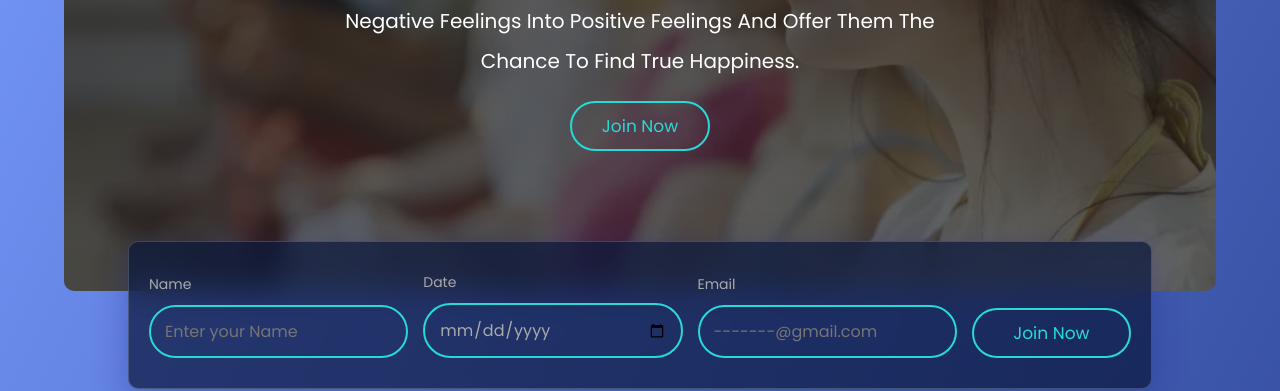
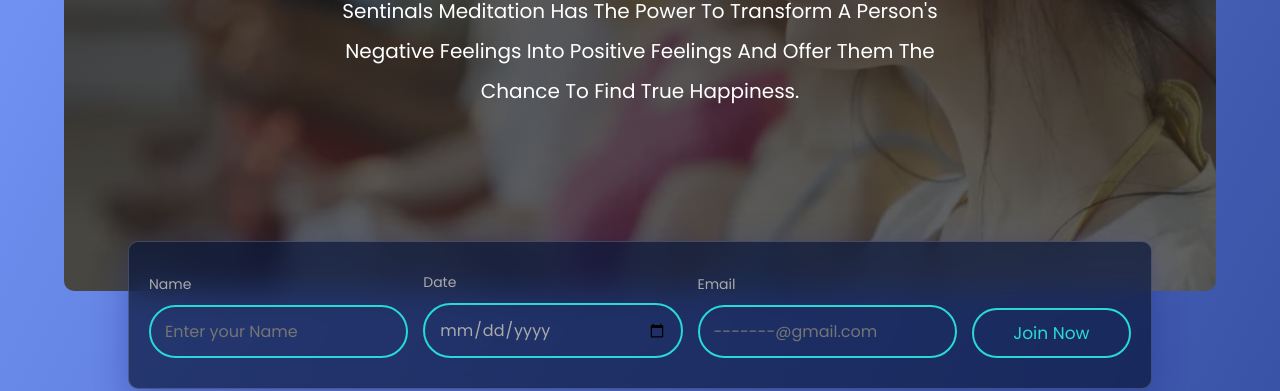
Before and after one commit to Hritik-Singh067/SentinalsMeditan, a plain HTML site: page index.html in a window 1280 px wide. Shown: the part 439-830 px from the top of the page. Drawn offline with nearby package versions, Linux system fonts and the light colour scheme.

Commit message:
Update index.html

```diff
--- a/index.html
+++ b/index.html
@@ -29,7 +29,6 @@
         <span>welcome</span>
         <h3>to the Sentinals Meditan</h3>
         <p>sentinals Meditation has the power to transform a person's negative feelings into positive feelings and offer them the chance to find true happiness.</p>
-        <a href="#" class="btn">join now</a>
     </div>
 </section>
 <section class="join-form" id="join-form">
```
